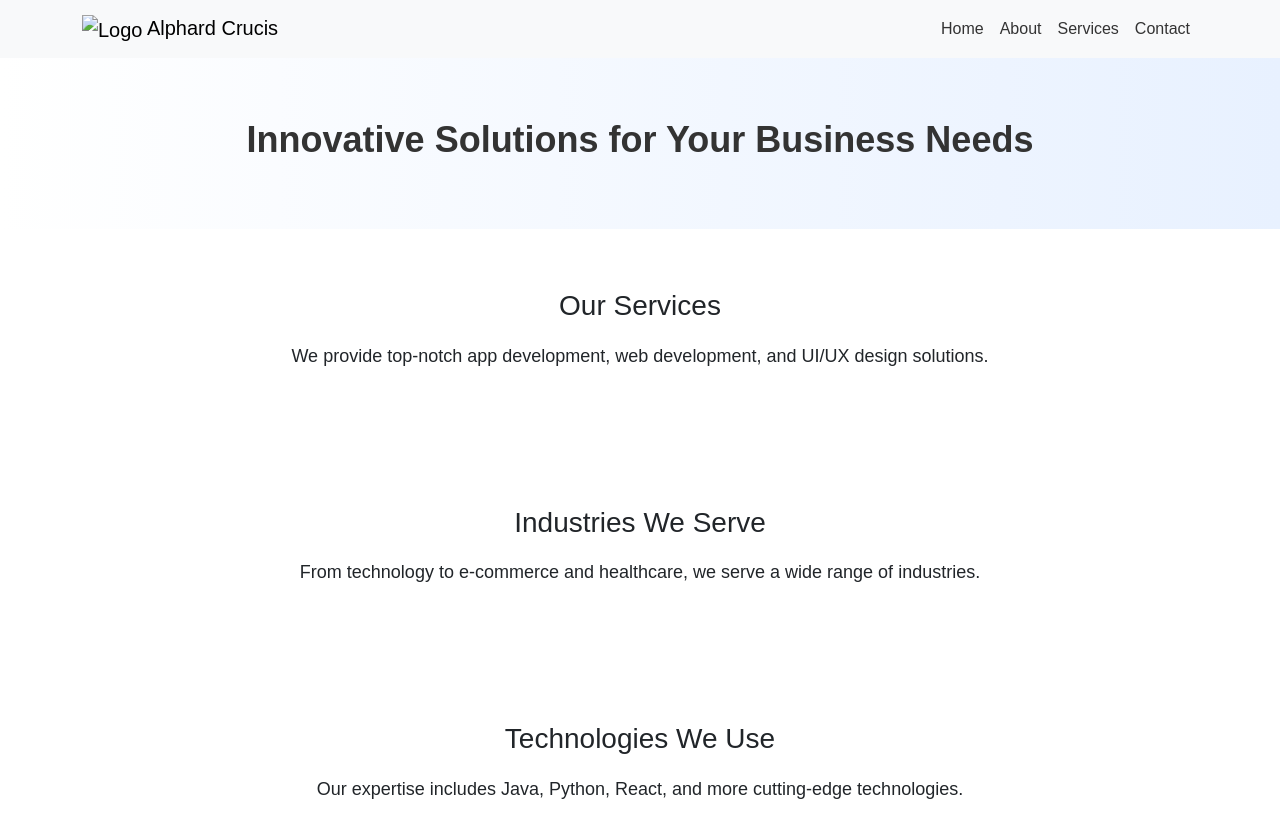
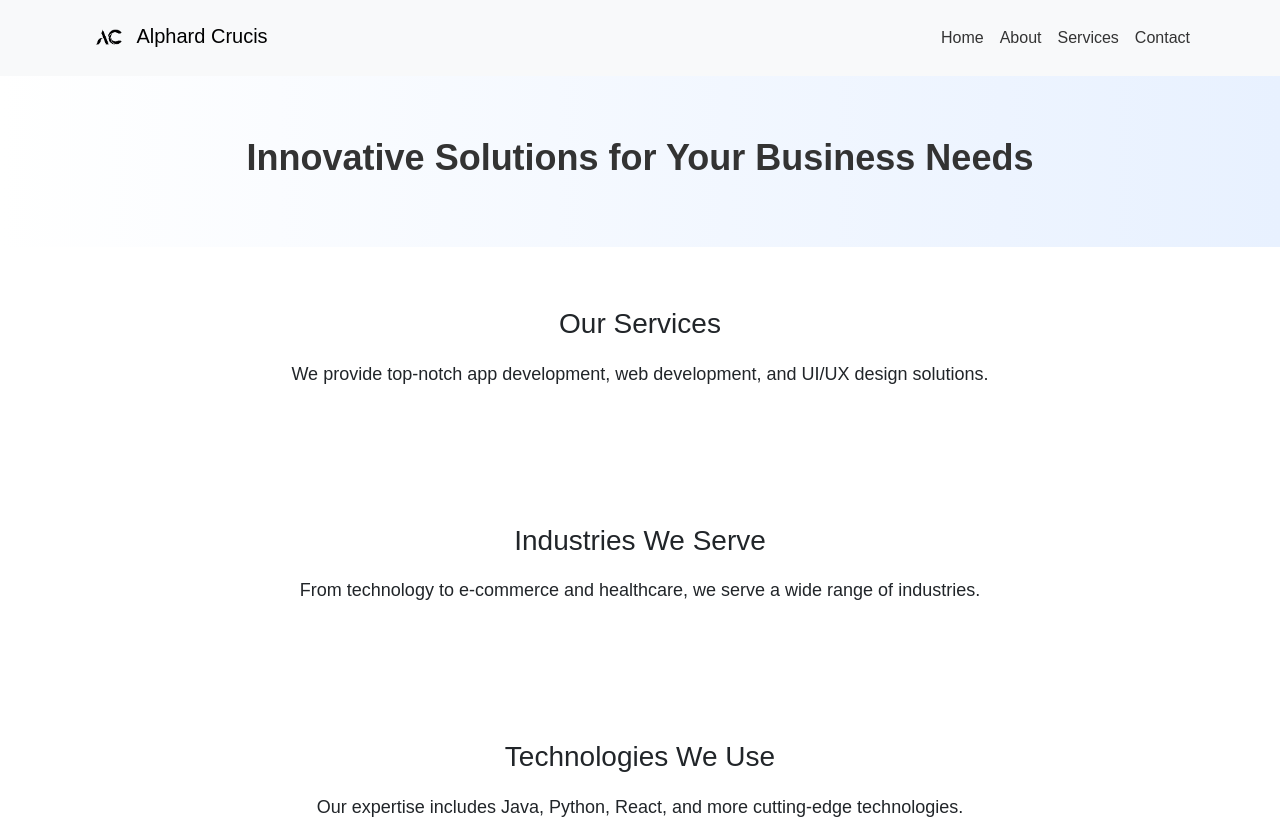
Before and after one commit to Dearcomrade55/Alphard-Crucis, a plain HTML site: page index.html in a window 1280 px wide. Shown: the top 824 px of the page. Drawn offline with nearby package versions, Linux system fonts and the light colour scheme.

Commit message:
Update index.html
updated index.html

```diff
--- a/index.html
+++ b/index.html
@@ -97,7 +97,7 @@
   <nav class="navbar navbar-expand-lg navbar-light">
     <div class="container">
       <a class="navbar-brand" href="#">
-        <img src="logo.png" alt="Logo">
+        <img src="Alphard Crucis logo.png" alt="Logo">
         Alphard Crucis
       </a>
       <button class="navbar-toggler" type="button" data-bs-toggle="collapse" data-bs-target="#navbarNav">
```
